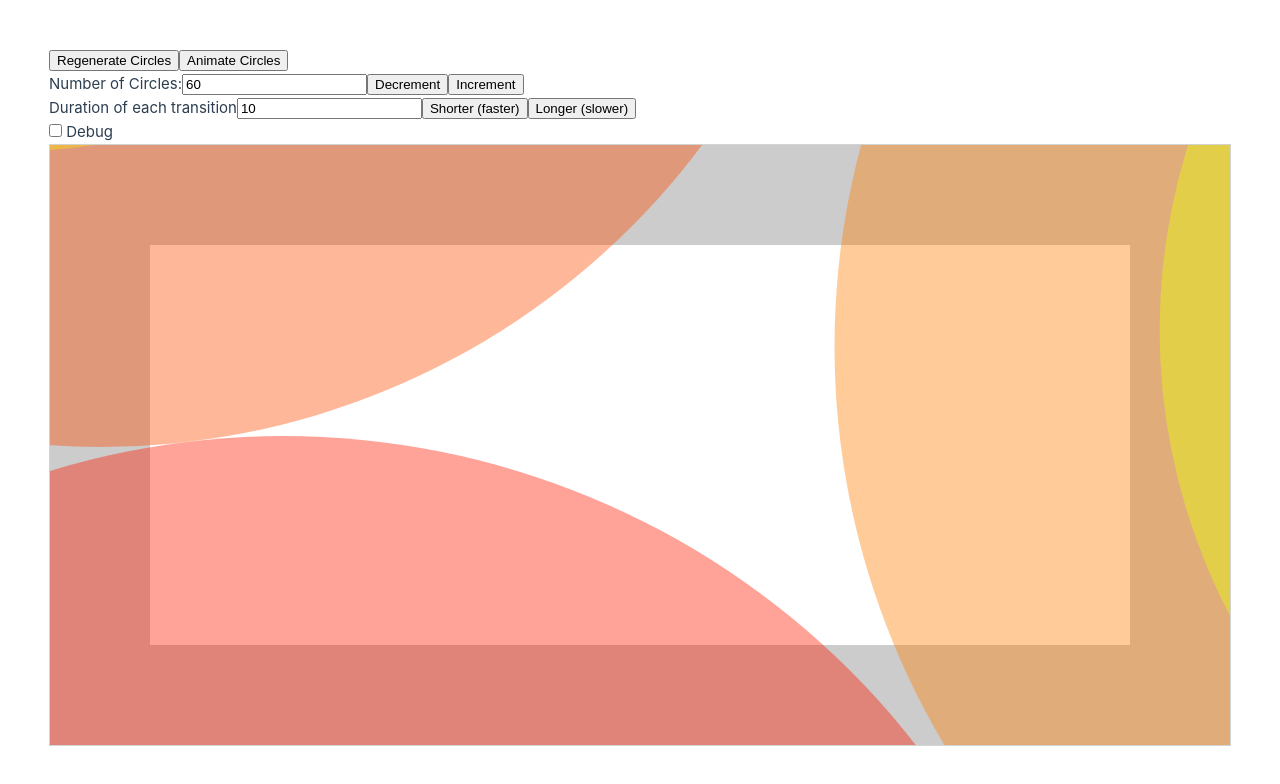
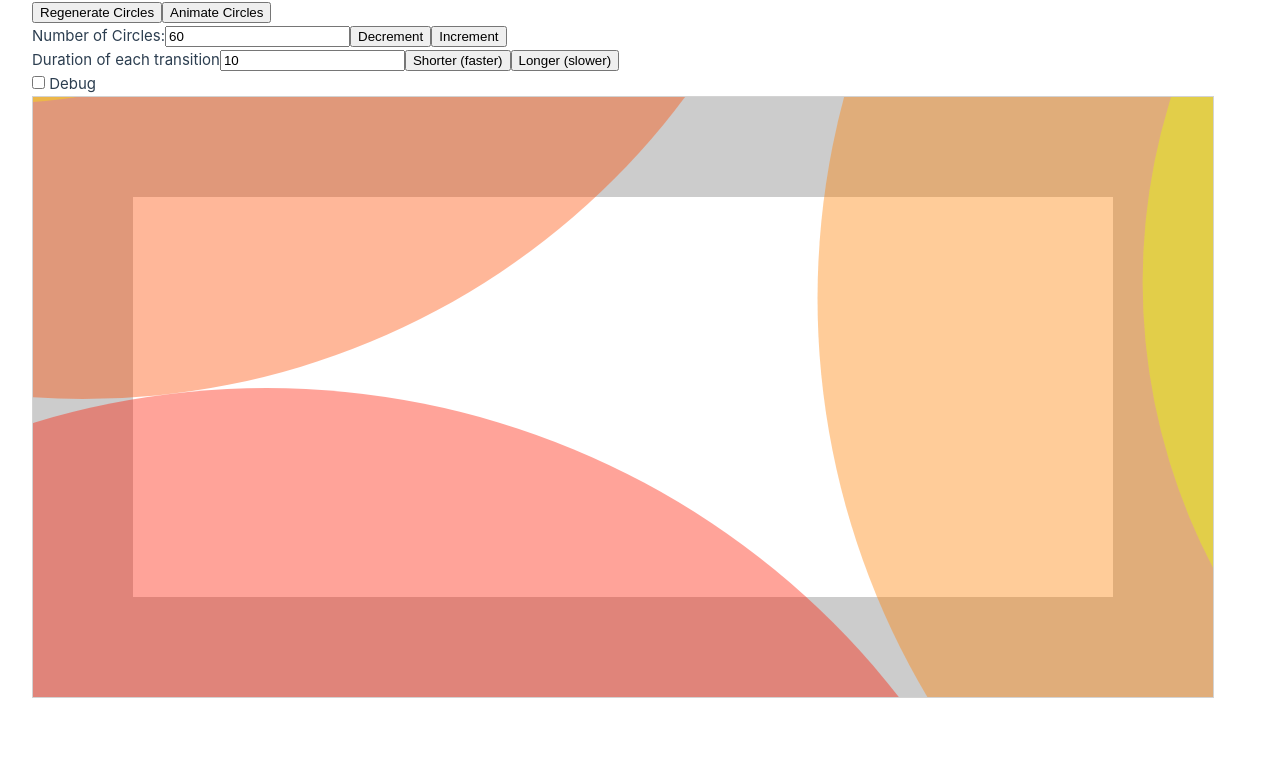
Before and after one commit to avengerofpi/animated-kissing-circles, a Vue app: page / in a window 1280 px wide. Shown: the top 784 px of the page. Built offline with nearby package versions, Linux system fonts and the light colour scheme.

Commit message:
turn off some css that was affecting canvas position/size

```diff
--- a/src/assets/main.css
+++ b/src/assets/main.css
@@ -1,7 +1,7 @@
 @import './base.css';
 
 #app {
-  max-width: 1280px;
+  /* max-width: 1280px; */
   margin: 0 auto;
   padding: 2rem;
   font-weight: normal;
@@ -23,7 +23,7 @@ a,
 
 @media (min-width: 1024px) {
   body {
-    display: flex;
+    /* display: flex; */
     place-items: center;
   }
 
```
